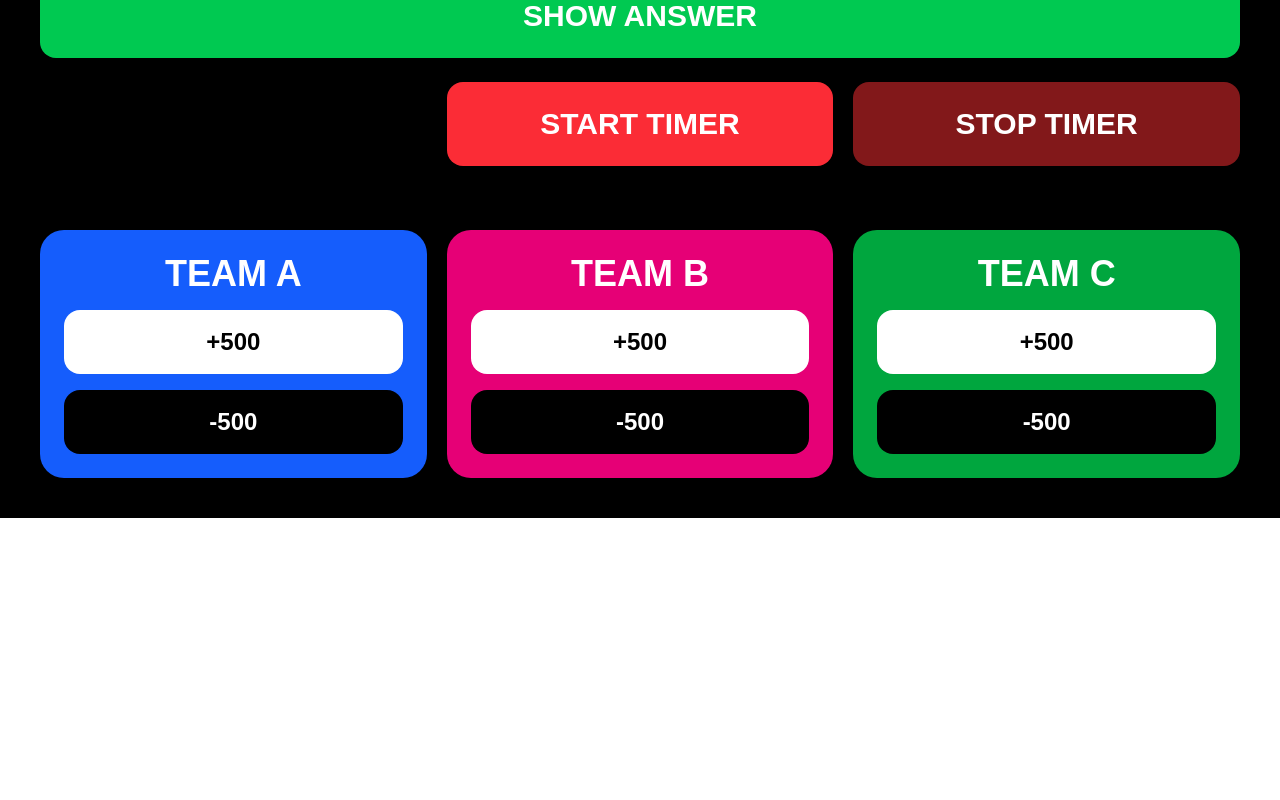
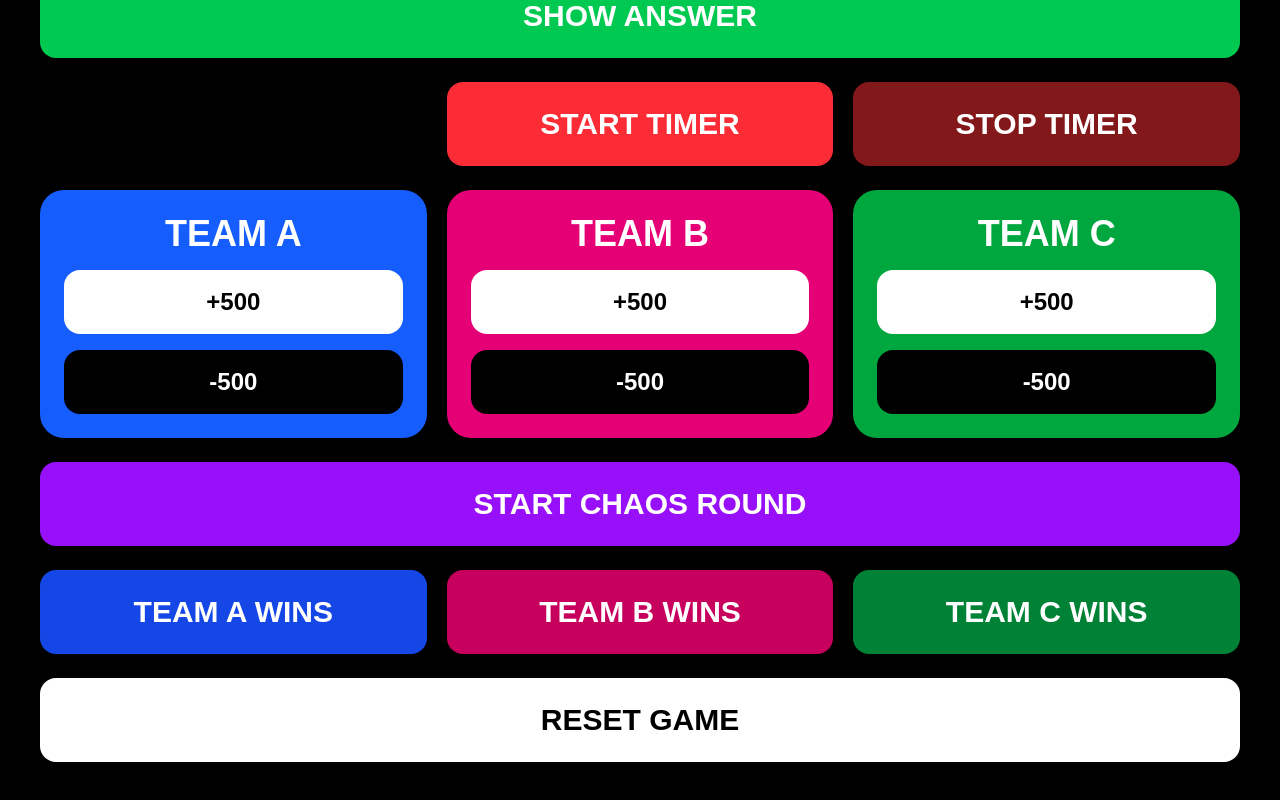
Before and after one commit to jakebaker2606-hub/crack-it, a Next.js app: page /host in a window 1280 px wide. Shown: the part 486-1286 px from the top of the page. Before the commit the page ends 1004 px from the top, so only its background shows below. Built offline with nearby package versions, Linux system fonts and the light colour scheme; no server answers; the database is empty.

Commit message:
Added chaos round and winner reveal

```diff
--- a/app/host/page.tsx
+++ b/app/host/page.tsx
@@ -13,9 +13,7 @@ import {
 export default function HostPage() {
 
   const [question, setQuestion] = useState("");
-
   const [answer, setAnswer] = useState("");
-
   const [timerInput, setTimerInput] = useState(30);
 
   const [game, setGame] = useState<any>({
@@ -42,23 +40,8 @@ export default function HostPage() {
 
   }, []);
 
-  const sendQuestion = async () => {
-
-    await update(ref(db, "game"), {
-      question: question,
-      answer: "",
-      showAnswer: false,
-    });
-
-  };
-
-  const sendAnswer = async () => {
-
-    await update(ref(db, "game"), {
-      answer: answer,
-      showAnswer: true,
-    });
-
+  const updateGame = async (data: any) => {
+    await update(ref(db, "game"), data);
   };
 
   const updateScore = async (
@@ -68,27 +51,8 @@ export default function HostPage() {
 
     const current = game[team] || 0;
 
-    await update(ref(db, "game"), {
+    await updateGame({
       [team]: Math.max(0, current + amount),
-    });
-
-  };
-
-  const startTimer = async () => {
-
-    await update(ref(db, "game"), {
-      timer: timerInput,
-      timerRunning: true,
-      showTimer: true,
-    });
-
-  };
-
-  const stopTimer = async () => {
-
-    await update(ref(db, "game"), {
-      timerRunning: false,
-      showTimer: false,
     });
 
   };
@@ -111,7 +75,13 @@ export default function HostPage() {
       />
 
       <button
-        onClick={sendQuestion}
+        onClick={() =>
+          updateGame({
+            question,
+            answer: "",
+            showAnswer: false,
+          })
+        }
         className="bg-yellow-400 text-black p-6 rounded-2xl text-3xl font-black"
       >
         SHOW QUESTION
@@ -127,7 +97,12 @@ export default function HostPage() {
       />
 
       <button
-        onClick={sendAnswer}
+        onClick={() =>
+          updateGame({
+            answer,
+            showAnswer: true,
+          })
+        }
         className="bg-green-500 p-6 rounded-2xl text-3xl font-black"
       >
         SHOW ANSWER
@@ -147,14 +122,25 @@ export default function HostPage() {
         />
 
         <button
-          onClick={startTimer}
+          onClick={() =>
+            updateGame({
+              timer: timerInput,
+              timerRunning: true,
+              showTimer: true,
+            })
+          }
           className="bg-red-500 p-6 rounded-2xl text-3xl font-black"
         >
           START TIMER
         </button>
 
         <button
-          onClick={stopTimer}
+          onClick={() =>
+            updateGame({
+              timerRunning: false,
+              showTimer: false,
+            })
+          }
           className="bg-red-900 p-6 rounded-2xl text-3xl font-black"
         >
           STOP TIMER
@@ -164,7 +150,7 @@ export default function HostPage() {
 
       {/* SCORES */}
 
-      <div className="grid grid-cols-3 gap-5 mt-10">
+      <div className="grid grid-cols-3 gap-5">
 
         <div className="bg-blue-600 p-6 rounded-3xl flex flex-col gap-4">
 
@@ -234,6 +220,83 @@ export default function HostPage() {
 
       </div>
 
+      {/* CHAOS ROUND */}
+
+      <button
+        onClick={() =>
+          updateGame({
+            showChaosWheel: true,
+            chaosResult: "",
+          })
+        }
+        className="bg-purple-600 p-6 rounded-2xl text-3xl font-black"
+      >
+        START CHAOS ROUND
+      </button>
+
+      {/* WINNER */}
+
+      <div className="grid grid-cols-3 gap-5">
+
+        <button
+          onClick={() =>
+            updateGame({
+              winner: "TEAM A",
+            })
+          }
+          className="bg-blue-700 p-6 rounded-2xl text-3xl font-black"
+        >
+          TEAM A WINS
+        </button>
+
+        <button
+          onClick={() =>
+            updateGame({
+              winner: "TEAM B",
+            })
+          }
+          className="bg-pink-700 p-6 rounded-2xl text-3xl font-black"
+        >
+          TEAM B WINS
+        </button>
+
+        <button
+          onClick={() =>
+            updateGame({
+              winner: "TEAM C",
+            })
+          }
+          className="bg-green-700 p-6 rounded-2xl text-3xl font-black"
+        >
+          TEAM C WINS
+        </button>
+
+      </div>
+
+      {/* RESET */}
+
+      <button
+        onClick={() =>
+          updateGame({
+            question: "",
+            answer: "",
+            showAnswer: false,
+            showTimer: false,
+            timerRunning: false,
+            timer: 30,
+            showChaosWheel: false,
+            chaosResult: "",
+            winner: "",
+            teamA: 0,
+            teamB: 0,
+            teamC: 0,
+          })
+        }
+        className="bg-white text-black p-6 rounded-2xl text-3xl font-black"
+      >
+        RESET GAME
+      </button>
+
     </div>
 
   );
```
